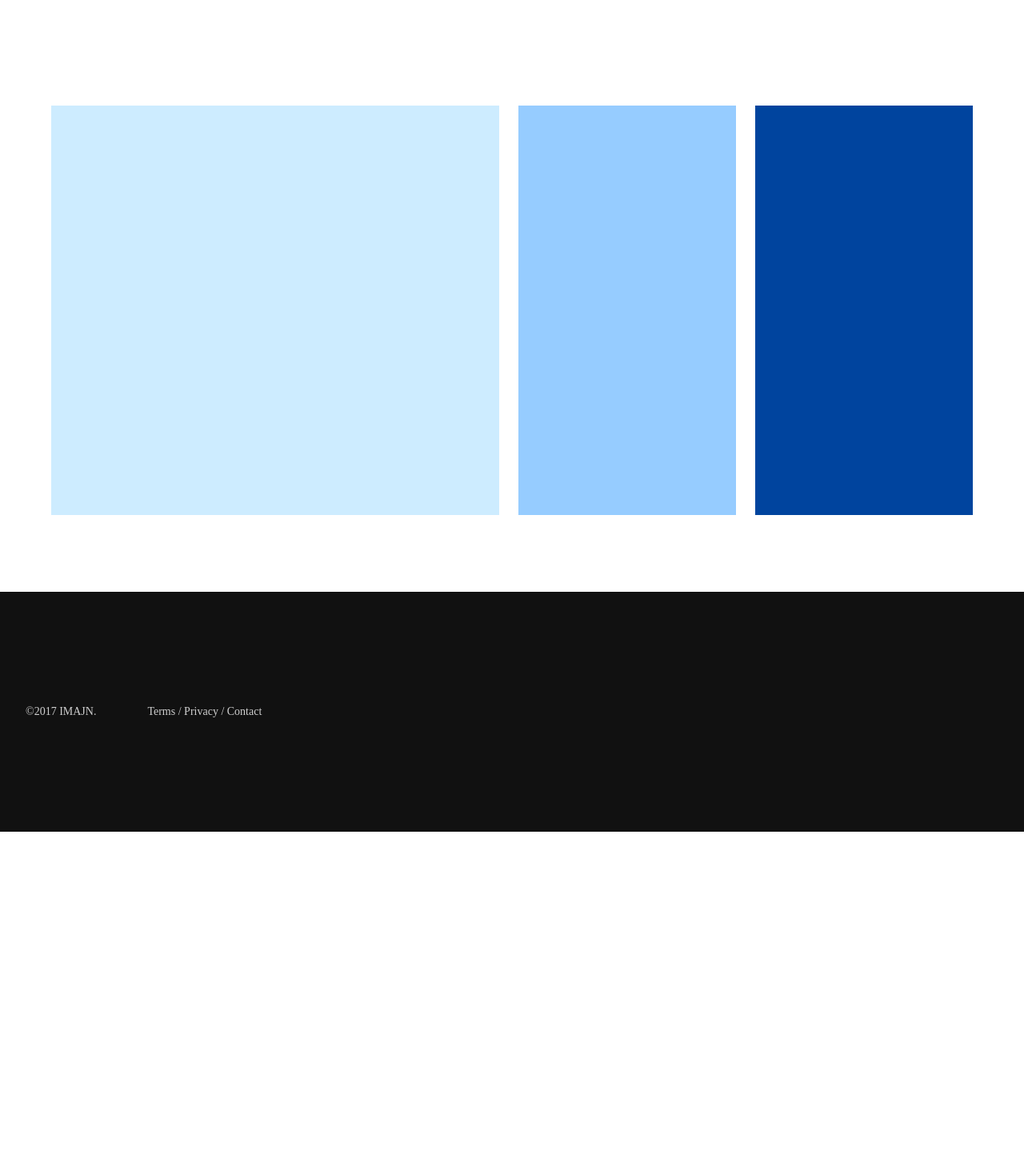
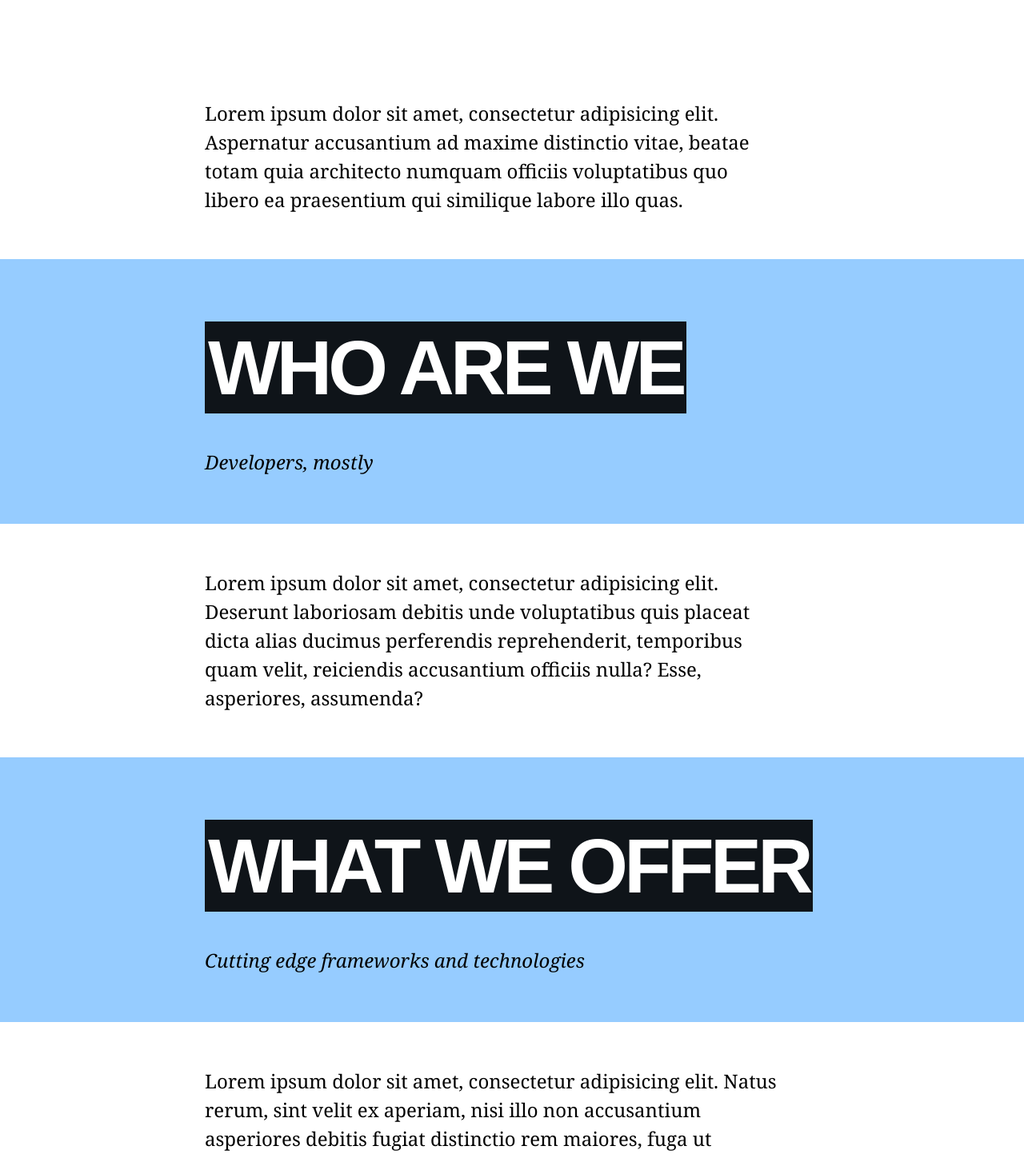
Before and after one commit to tango-cash/imajn, an Angular app: page / in a window 1280 px wide. Shown: the part 340-1788 px from the top of the page at 80% size. Before the commit the page ends 1380 px from the top, so only its background shows below. Built offline with nearby package versions, Linux system fonts and the light colour scheme.

Commit message:
Refactored home component

```diff
--- a/src/app/home/home.component.html
+++ b/src/app/home/home.component.html
@@ -1,11 +1,43 @@
-<main class="w-100 cf helvetica dark-gray bg-white pa3 pa4-m pa5-l mw9 center">
-  <div class="fl w-50 pr2 pr3-l mb3 mb4-l">
-    <div class="cover pv5 pv6-m pv7-l bg-lightest-blue"></div>
-  </div>
-  <div class="fl w-50 w-25-l pl2 pr2-m ph2-l mb3 mb4-l">
-    <div class="cover pv5 pv6-m pv7-l bg-light-blue"> </div>
-  </div>
-  <div class="fl w-50 w-50 w-25-l pr2 pr0-l pl3-l mb3 mb4-l">
-    <div class="cover pv5 pv6-m pv7-l bg-dark-blue"> </div>
-  </div>
-</main>
+  <div class="pa4 ph7-l georgia mw9-l center">
+      <p class="f5 f3-ns lh-copy measure georgia">
+        Lorem ipsum dolor sit amet, consectetur adipisicing elit. Aspernatur accusantium ad maxime distinctio vitae, beatae totam quia architecto numquam officiis voluptatibus quo libero ea praesentium qui similique labore illo quas.
+      </p>
+    </div>
+<div class="helvetica">
+  <article>
+    <header class="bg-light-blue">
+      <div class="mw9 center pa4 pt5-ns ph7-l">
+        <h3 class="f2 f1-m f-headline-l measure-narrow lh-title mv0">
+          <span class="bg-black-90 lh-copy white pa1 tracked-tight">
+          WHO ARE WE
+        </span>
+        </h3>
+        <h4 class="f3 fw1 georgia i">Developers, mostly</h4>
+      </div>
+    </header>
+    <div class="pa4 ph7-l georgia mw9-l center">
+      <p class="f5 f3-ns lh-copy measure georgia">
+        Lorem ipsum dolor sit amet, consectetur adipisicing elit. Deserunt laboriosam debitis unde voluptatibus quis placeat dicta alias ducimus perferendis reprehenderit, temporibus quam velit, reiciendis accusantium officiis nulla? Esse, asperiores, assumenda?
+      </p>
+    </div>
+  </article>
+
+  <article>
+    <header class="bg-light-blue">
+      <div class="mw9 center pa4 pt5-ns ph7-l">
+        <h3 class="f2 f1-m f-headline-l measure-narrow lh-title mv0">
+          <span class="bg-black-90 lh-copy white pa1 tracked-tight">
+          WHAT WE OFFER
+        </span>
+        </h3>
+        <h4 class="f3 fw1 georgia i">Cutting edge frameworks and technologies</h4>
+      </div>
+    </header>
+    <div class="pa4 ph7-l georgia mw9-l center">
+      <p class="f5 f3-ns lh-copy measure georgia">
+        Lorem ipsum dolor sit amet, consectetur adipisicing elit. Natus rerum, sint velit ex aperiam, nisi illo non accusantium asperiores debitis fugiat distinctio rem maiores, fuga ut consectetur molestiae minus mollitia.
+      </p>
+    </div>
+  </article>
+
+</div>
```
